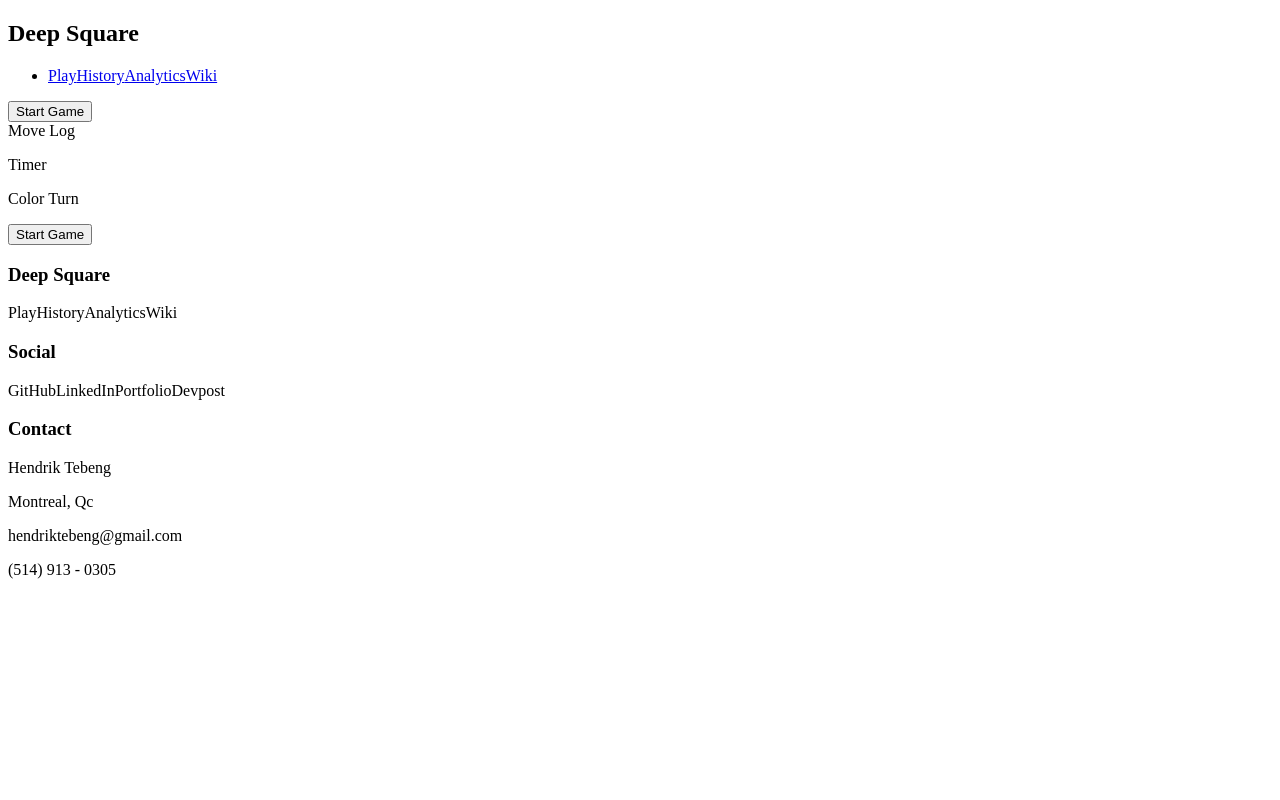
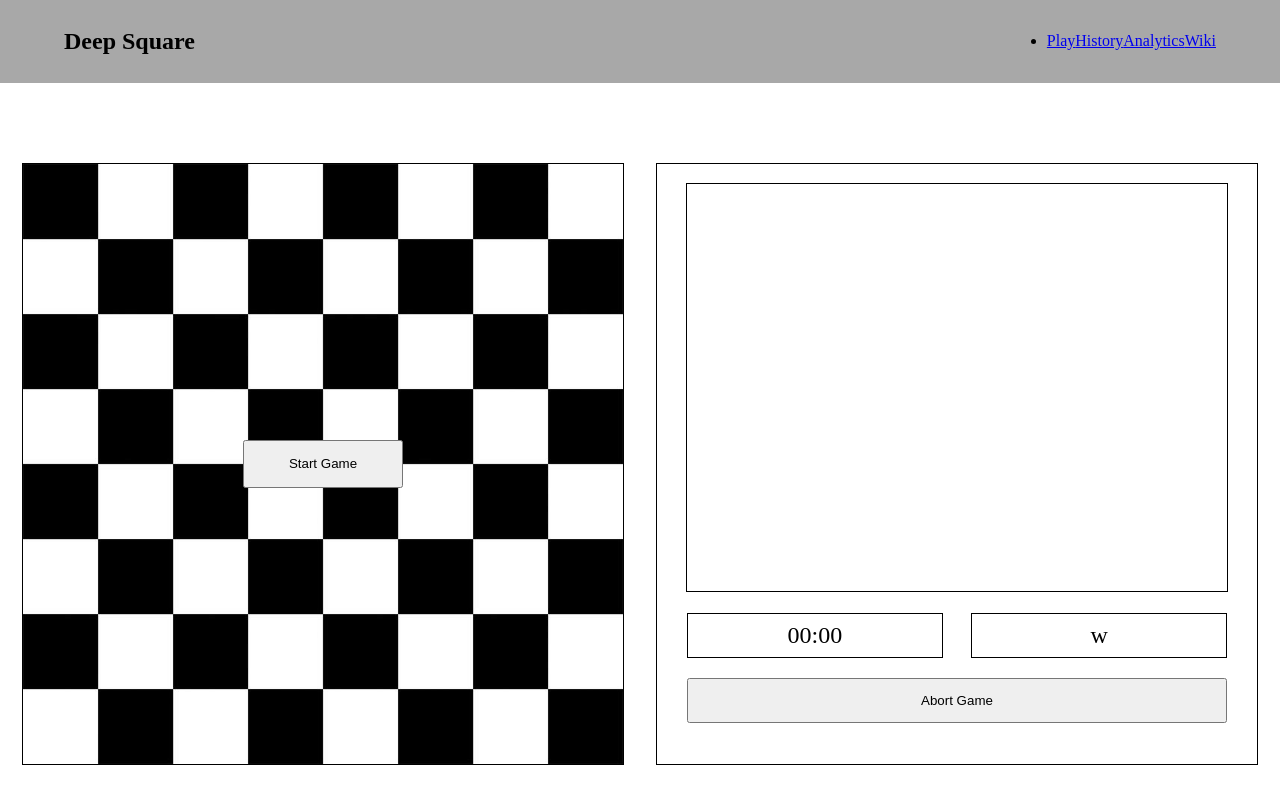
Before and after one commit to everythingzit/Deep-Square, a React app in the folder Frontend/: page / in a window 1280 px wide. Shown: the top 800 px of the page. Built offline with nearby package versions, Linux system fonts and the light colour scheme; the HTML template or start-up script is replaced by a standard one.

Commit message:
Add game controls, stats and basic styling.

```diff
--- a/Frontend/src/components/Footer.jsx
+++ b/Frontend/src/components/Footer.jsx
@@ -1,6 +1,8 @@
+import "./styles/Footer.css"
+
 function Footer() {
   return <footer>
-    <div>
+    <div className="footer-link-container">
         <h3>
             Deep Square
         </h3>
@@ -17,7 +19,7 @@ function Footer() {
             Wiki
         </a>
     </div>
-    <div>
+    <div className="footer-link-container">
         <h3>
             Social
         </h3>
@@ -34,7 +36,7 @@ function Footer() {
             Devpost
         </a>
     </div>
-    <div>
+    <div className="footer-link-container">
         <h3>
             Contact
         </h3>
--- a/Frontend/src/components/Game.jsx
+++ b/Frontend/src/components/Game.jsx
@@ -1,6 +1,6 @@
 import { Chess } from "chess.js"
 import { Chessboard } from "react-chessboard"
-import { useState, useCallback, useMemo } from "react"
+import { useState, useCallback, useRef, useEffect } from "react"
 import "./styles/Game.css"
 
 function Game() {
@@ -10,6 +10,39 @@ function Game() {
     const [options, setOptions] = useState({})
     const [thinking, setThinking] = useState(false)
     const [isGameActive, setIsGameActive] = useState(false)
+    const [movesPlayed, setMovesPlayed] = useState([])
+    const [gameTimer, setGameTimer] = useState(0)
+    const gameTimerRef = useRef(0)
+
+    useEffect(() => {
+        if (!isGameActive) {
+            return
+        }
+
+        const interval = setInterval(() => {
+            setGameTimer(time => {
+                gameTimerRef.current = time + 1
+                return time + 1
+            })
+        }, 1000)
+
+        return () => clearInterval(interval)
+    }, [isGameActive])
+
+    const formatTimer = useCallback((seconds) => {
+        const m = Math.floor(seconds / 60).toString().padStart(2, "0")
+        const s = (seconds % 60).toString().padStart(2, "0")
+        return `${m}:${s}`
+    }, [])
+
+    const pieces = {
+        p: "Pawn",
+        n: "Knight",
+        b: "Bishop",
+        r: "Rook",
+        q: "Queen",
+        k: "King"
+    };
 
     const newGame = useCallback(() => {
         const newBoard = new Chess()
@@ -54,6 +87,10 @@ function Game() {
             gameAfterMove.move(data.engine_move.move)
             setGame(gameAfterMove)
             setPosition(gameAfterMove.fen())
+            const history = gameAfterMove.history({ verbose: true }).map(move => ({ ...move }))
+            const lastMove = history[history.length - 1]
+            lastMove.time = formatTimer(gameTimerRef.current)
+            setMovesPlayed(prev => [...prev, lastMove]);
         } catch (e) {
             console.error("Error getting next engine move: ", e)
         } finally {
@@ -79,6 +116,10 @@ function Game() {
             if (move) {
                 setGame(gameCopy)
                 setPosition(gameCopy.fen())
+                const history = gameCopy.history({ verbose: true }).map(move => ({ ...move }))
+                const lastMove = history[history.length - 1]
+                lastMove.time = formatTimer(gameTimerRef.current)
+                setMovesPlayed(prev => [...prev, lastMove]);
 
                 await getNextMove(gameCopy)
 
@@ -160,6 +201,10 @@ function Game() {
 
             setGame(gameCopy)
             setPosition(gameCopy.fen())
+            const history = gameCopy.history({ verbose: true }).map(move => ({ ...move }))
+            const lastMove = history[history.length - 1]
+            lastMove.time = formatTimer(gameTimerRef.current)
+            setMovesPlayed(prev => [...prev, lastMove]);
             setOrigin(null)
             setOptions({})
 
@@ -191,7 +236,7 @@ function Game() {
     return (
         <>
             {
-                !isGameActive ? (<section>
+                !isGameActive ? (<section id="chess-game-disabled">
                     <button onClick={newGame}>
                         Start Game
                     </button>
@@ -201,21 +246,35 @@ function Game() {
                     />
                 </section>)
             }
-            <section>
+            <section id="game-information-section">
+                <div id="move-log-container">
                     <div>
-                    Move Log
+                        {movesPlayed.map((move, index) => (
+                            <span key={index} className={move.color === "w" ? "move-white" : "move-black"}>
+                                <p>{Math.floor(index / 2) + 1}. {move.lan}</p>
+                                <p>{pieces[move.piece.toLowerCase()]}</p>
+                                <p>{move.time}</p>
+                            </span>
+                        ))}
                     </div>
+                </div>
+                <div id="timer-turn-container">
                     <div>
+                        <span>
                             <p>
-                        Timer
+                                {formatTimer(gameTimer)}
                             </p>
+                        </span>
+                        <span>
                             <p>
-                        Color Turn
+                                {game.turn()}
                             </p>
+                        </span>
                     </div>
-                <div>
+                </div>
+                <div id="controls-container">
                     <button>
-                        Start Game
+                        Abort Game
                     </button>
                 </div>
             </section>
--- a/Frontend/src/components/Header.jsx
+++ b/Frontend/src/components/Header.jsx
@@ -1,4 +1,5 @@
 import { Link } from "react-router-dom";
+import "./styles/Header.css"
 
 function Header() {
   return <nav>
--- /dev/null
+++ b/Frontend/src/components/styles/Footer.css
@@ -0,0 +1,18 @@
+footer {
+     background: rgb(168, 168, 168);
+     display: flex;
+     flex-flow: row nowrap;
+     justify-content: space-around;
+     align-items: flex-start;
+     padding: 3rem 0;
+}
+
+.footer-link-container {
+    display: flex;
+    flex-flow: column nowrap;
+}
+
+.footer-link-container p,
+.footer-link-container h3{
+    margin: 0;
+}
--- a/Frontend/src/components/styles/Game.css
+++ b/Frontend/src/components/styles/Game.css
@@ -1,3 +1,125 @@
 #chessboard-board {
-    width: 600px !important;
+    width: 100% !important;
+    height: 100% !important;
 }
+
+main {
+    display: flex;
+    flex-flow: row wrap;
+    justify-content: center;
+    min-height: 700px;
+    padding: 4rem 0;
+}
+
+#chess-game-disabled {
+    background-image: url("../../assets/empty_board.jpg");
+    background-repeat: no-repeat;
+    background-size: cover;
+    display: flex;
+    justify-content: center;
+    align-items: center;
+}
+
+#chess-game-disabled button {
+    height: 3rem;
+    width: 10rem;
+}
+
+section {
+    width: 40%;
+    border: solid 1px black;
+    height: 600px;
+    width: 600px;
+    margin: 1rem;
+}
+
+#game-information-section {
+    display: flex;
+    flex-flow: column nowrap;
+    justify-content: center;
+    align-items: stretch;
+}
+
+#move-log-container {
+    flex: 5;
+    display: flex;
+    flex-direction: column;
+    justify-content: flex-end;
+    align-items: center;
+}
+
+#move-log-container div {
+    border: solid 1px black;
+    width: 90%;
+    height: 95%;
+    max-height: 465px;
+    overflow-y: scroll;
+    display: flex;
+    flex-flow: column nowrap;
+    justify-content: flex-start;
+    align-items: stretch;
+}
+
+#move-log-container span {
+    display: flex;
+    flex-flow: row nowrap;
+    justify-content: space-around;
+    align-items: center;
+}
+
+#move-log-container p {
+    margin: 0;
+    padding: 0.5rem 0;
+    width: 20%;
+    text-align: left;
+}
+
+.move-white {
+    background-color: white;
+    color: black;
+}
+
+.move-black {
+    background-color: gray;
+    color: white
+}
+
+#timer-turn-container{
+    flex: 1;
+    display: flex;
+    justify-content: center;
+    align-items: center;
+}
+
+#timer-turn-container div {
+    display: flex;
+    flex-flow: row nowrap;
+    justify-content: space-between;
+    align-items: center;
+    width: 90%;
+}
+
+#timer-turn-container p {
+    font-size: 1.5rem;
+    margin: 0;
+    padding: 0.5rem 0;
+    text-align: center;
+}
+
+#timer-turn-container span {
+    border: solid 1px black;
+    width: 47%;
+}
+
+#controls-container {
+    flex: 1;
+    display: flex;
+    flex-direction: column;
+    justify-content: flex-start;
+    align-items: center;
+}
+
+#controls-container button {
+    width: 90%;
+    padding: 0.8rem;
+}
--- /dev/null
+++ b/Frontend/src/components/styles/Header.css
@@ -0,0 +1,8 @@
+nav {
+    background: rgb(168, 168, 168);
+    display: flex;
+    flex-flow: row nowrap;
+    justify-content: space-between;
+    align-items: center;
+    padding: 0.5rem 4rem;
+}
--- /dev/null
+++ b/Frontend/src/main.css
@@ -0,0 +1,19 @@
+#root {
+    height: 100%;
+    width: 100%;
+    margin: 0;
+    display: flex;
+    flex-flow: column nowrap;
+    align-items: stretch;
+}
+
+body {
+    margin: 0;
+    padding: 0;
+    min-height: 100vh;
+}
+
+main {
+    flex: 1;
+    min-height: 0;
+}
--- a/Frontend/src/main.jsx
+++ b/Frontend/src/main.jsx
@@ -8,6 +8,7 @@ import Wiki from './pages/Wiki.jsx'
 import { BrowserRouter, Route, Routes } from "react-router-dom"
 import Header from './components/Header.jsx'
 import Footer from './components/Footer.jsx'
+import "./main.css"
 
 createRoot(document.getElementById('root')).render(
   <StrictMode>
```
Also changed, not shown: Frontend/src/assets/empty_board.jpg, Frontend/src/pages/styles/Play.css (added). Lines whose indentation alone changed are shown as unchanged.
